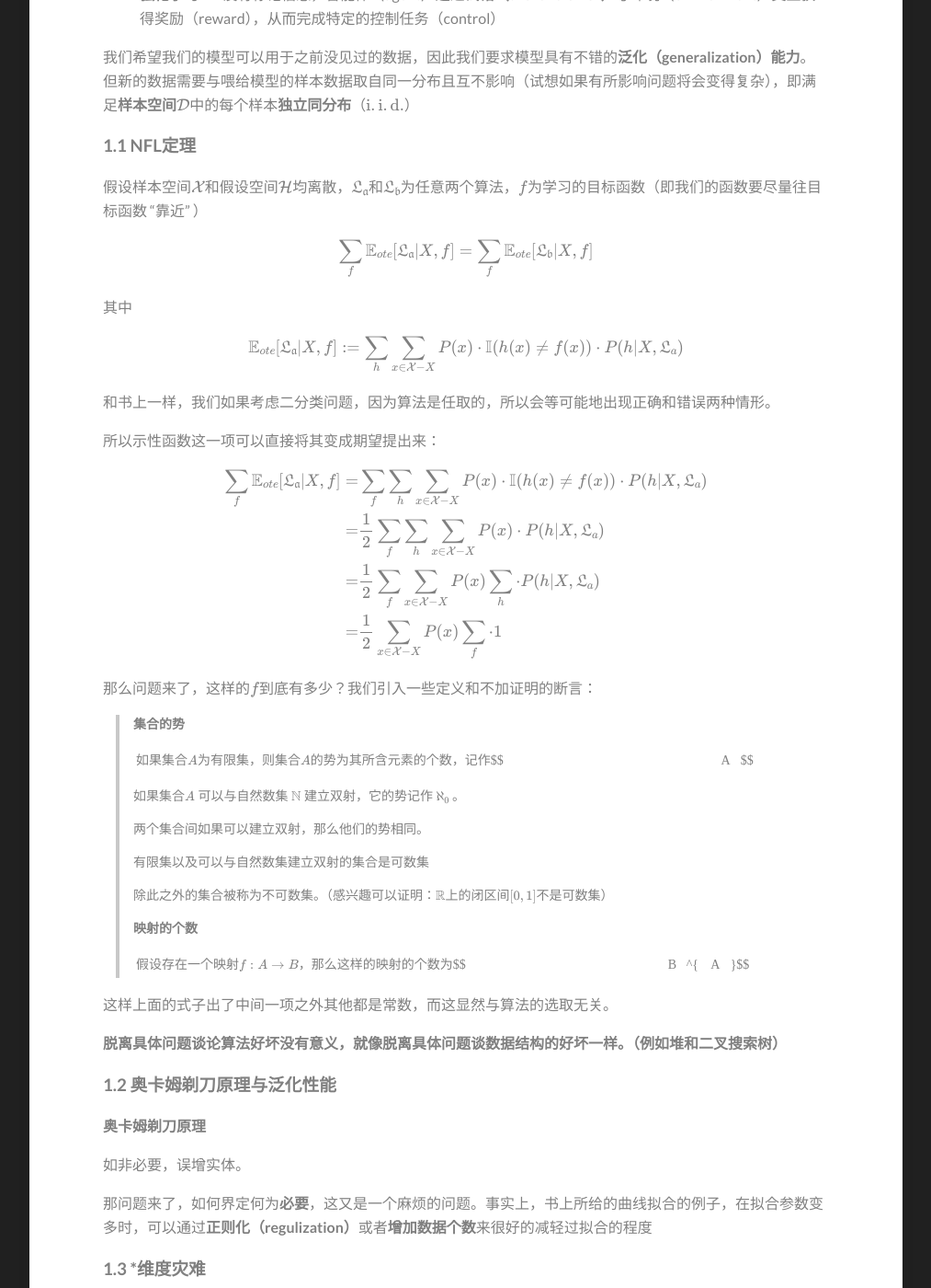
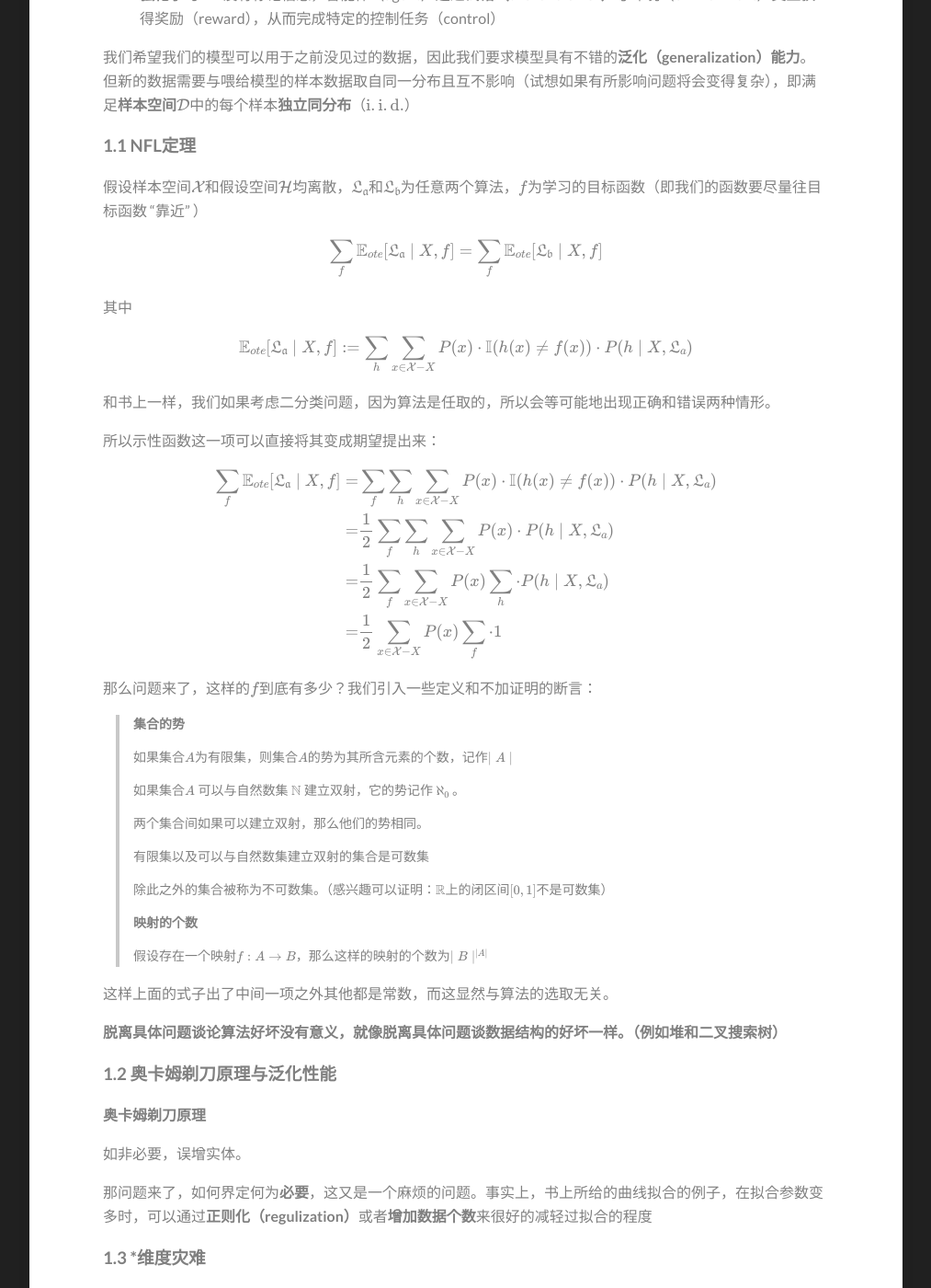
Before and after one commit to hrjtju/hrjtju.github.io, a Jekyll site: the page built from _posts/2022-08-13-DatawhaleML-1.md, in a window 1280 px wide and 1400 px high, scrolled down 1158 px. Shown: the whole window at 92% size, without its empty margins (133-1146 px from the left). Built offline with Jekyll 4.4.1, drawn with Linux system fonts in a browser that asks for light colours; formulas are drawn with MathJax 3.

Commit message:
Update 2022-08-13-DatawhaleML-1.md

```diff
--- a/_posts/2022-08-13-DatawhaleML-1.md
+++ b/_posts/2022-08-13-DatawhaleML-1.md
@@ -41,7 +41,7 @@ date-string: AUGUST 13, 2022
 
 
 $$
-\sum_f\mathbb E_{ote}[\mathfrak{L_a}|X, f] = \sum_f \mathbb E_{ote}[\mathfrak{L_b}|X, f]
+\sum_f\mathbb E_{ote}[\mathfrak{L_a} \mid X, f] = \sum_f \mathbb E_{ote}[\mathfrak{L_b} \mid X, f]
 $$
 
 
@@ -49,7 +49,7 @@ $$
 
 
 $$
-\mathbb E_{ote}[\mathfrak{L_a}|X, f] := \sum_h \sum_{x \in \mathcal X - X} P(x) \cdot \mathbb I(h(x) \ne f(x)) \cdot P(h|X, \mathfrak L_a)
+\mathbb E_{ote}[\mathfrak{L_a} \mid X, f] := \sum_h \sum_{x \in \mathcal X - X} P(x) \cdot \mathbb I(h(x) \ne f(x)) \cdot P(h \mid X, \mathfrak L_a)
 $$
 
 
@@ -62,9 +62,9 @@ $$
 $$
 \begin{align}
 
-\sum_f\mathbb E_{ote}[\mathfrak{L_a}|X, f] =& \sum_f \sum_h \sum_{x \in \mathcal X - X} P(x) \cdot \mathbb I(h(x) \ne f(x)) \cdot P(h|X, \mathfrak L_a)\\
-=&  \frac 12 \sum_f \sum_h \sum_{x \in \mathcal X - X} P(x)  \cdot P(h|X, \mathfrak L_a)\\
-=& \frac 12 \sum_f \sum_{x \in \mathcal X - X} P(x) \sum_h   \cdot P(h|X, \mathfrak L_a)\\
+\sum_f\mathbb E_{ote}[\mathfrak{L_a} \mid X, f] =& \sum_f \sum_h \sum_{x \in \mathcal X - X} P(x) \cdot \mathbb I(h(x) \ne f(x)) \cdot P(h \mid X, \mathfrak L_a)\\
+=&  \frac 12 \sum_f \sum_h \sum_{x \in \mathcal X - X} P(x)  \cdot P(h \mid X, \mathfrak L_a)\\
+=& \frac 12 \sum_f \sum_{x \in \mathcal X - X} P(x) \sum_h   \cdot P(h \mid X, \mathfrak L_a)\\
 =& \frac 12 \sum_{x \in \mathcal X - X} P(x) \sum_f \cdot 1\\
 \end{align}
 $$
@@ -76,7 +76,7 @@ $$
 
 > **集合的势**
 >
-> 如果集合$$A$$为有限集，则集合$$A$$的势为其所含元素的个数，记作$$|A|$$
+> 如果集合$$A$$为有限集，则集合$$A$$的势为其所含元素的个数，记作$$ \mid A \mid $$
 >
 > 如果集合$$A$$ 可以与自然数集 $$\mathbb N$$ 建立双射，它的势记作 $$\aleph_0$$ 。
 >
@@ -90,7 +90,7 @@ $$
 >
 > **映射的个数**
 >
-> 假设存在一个映射$$f: A\rightarrow B$$，那么这样的映射的个数为$$|B|^{|A|}$$
+> 假设存在一个映射$$f: A\rightarrow B$$，那么这样的映射的个数为$$ \mid B \mid ^{ \mid A \mid }$$
 
 
 
```
